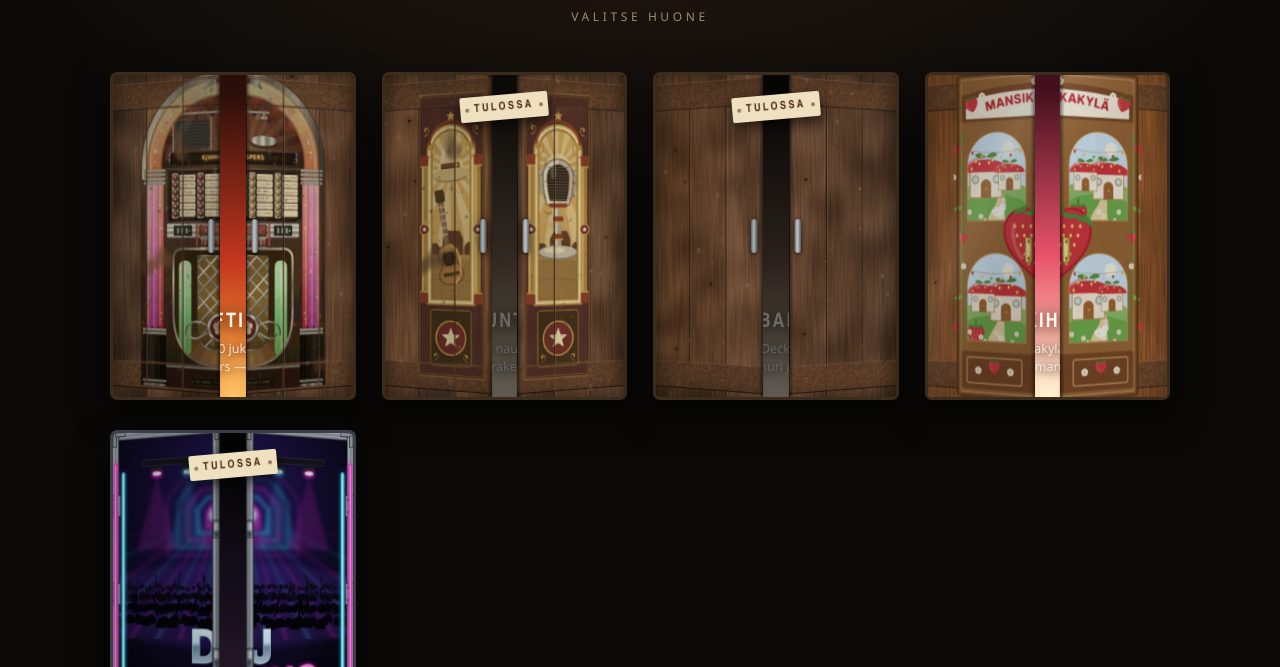
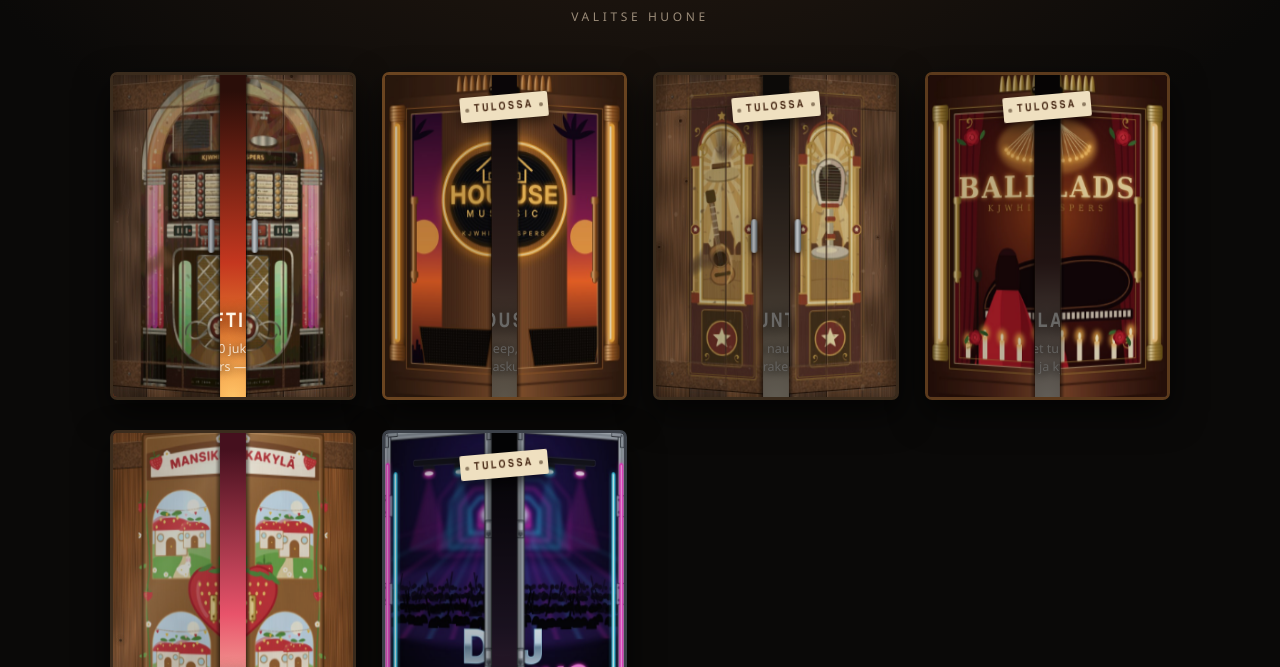
Before and after one commit to Juntsa/musarooms, a plain HTML site: page index.html in a window 1280 px wide. Shown: the part 101-768 px from the top of the page. Drawn offline with Linux system fonts and the light colour scheme.

Commit message:
House ja Balladit: sama art deco -kaappi, eri printti
Kuudes ja seitsemäs ovi referenssikuvien mukaan. Molemmat ovat sama
huonekalu — pyöristetty kruunu kromiviuhkalla, kupariset kulmapylväät
hehkuputkineen, jalusta — ja vain ovien printti vaihtuu. Kaksi
samanlaista kaappia eri printillä on uskottavampi kuin kaksi eri kaappia,
ja se on myös tarina: sama kaappi, eri huone.

- house: amber-neonrengas ja vinyyli, HOUSE MUSIC, auringonlaskupaneelit
  palmuineen ja kohotettuine käsineen
- ballads: kynttiläsali, kattokruunu, flyygeli, laulajan siluetti, ruusut
  ja kultainen kehyskoristelu
- kehyslista kiertää koko ovipariä, ei kumpaakin ovea erikseen: aiemmin
  keskelle jäi 50 px puuta, joka söi kirjaimia printin teksteistä
  ("BALL ADS", "MU IC")
- yksikään huone ei enää jää tyhjälle laudalle; puu-ovi jää varalle
  seuraavaa huonetta varten
- soittimen merkkiä ei kirjoiteta mihinkään: referenssin kone on Pioneer

Co-Authored-By: Claude Opus 5 <noreply@anthropic.com>
Claude-Session: https://claude.ai/code/session_0153AvkQwfLdBQDa3EC36AKN

```diff
--- a/index.html
+++ b/index.html
@@ -101,7 +101,8 @@ h1 span{color:var(--amber)}
 .vasen::after{right:6px}
 .oikea::after{left:6px}
 /* leikkihuoneessa on messinkikahvat ja technossa salvat jo kuvassa */
-.lapset .luukku::after,.techno .luukku::after{display:none}
+.lapset .luukku::after,.techno .luukku::after,
+.house .luukku::after,.balladit .luukku::after{display:none}
 
 /* avautuminen */
 @media (hover:hover){
@@ -125,10 +126,17 @@ h1 span{color:var(--amber)}
   --oik:url("luukut/country-oikea.jpg");
   --hehku:radial-gradient(130% 95% at 50% 100%,#ffcb6a 0%,#a85a1e 44%,#2a1408 100%);
 }
-.yo{
-  --vas:url("luukut/puu-vasen.jpg");
-  --oik:url("luukut/puu-oikea.jpg");
-  --hehku:radial-gradient(130% 95% at 50% 100%,#ffcf74 0%,#8a4a12 44%,#150b05 100%);
+.house{
+  --kehys:#6a4420;
+  --vas:url("luukut/house-vasen.jpg");
+  --oik:url("luukut/house-oikea.jpg");
+  --hehku:radial-gradient(130% 95% at 50% 100%,#ffb340 0%,#b4381e 44%,#2a0a16 100%);
+}
+.balladit{
+  --kehys:#5c3a1c;
+  --vas:url("luukut/ballads-vasen.jpg");
+  --oik:url("luukut/ballads-oikea.jpg");
+  --hehku:radial-gradient(130% 95% at 50% 100%,#ffcf8a 0%,#8a2018 44%,#1a0607 100%);
 }
 .lapset{
   --vas:url("luukut/mansikkakyla-vasen.jpg");
@@ -188,6 +196,15 @@ footer a{color:#8a7a66}
       <div class="luukut"><span class="luukku vasen"></span><span class="luukku oikea"></span></div>
     </a>
 
+    <div class="huone house kiinni">
+      <div class="sisus">
+        <b>House</b>
+        <span>Vocal, deep, soulful<br>auringonlasku ja vinyyli</span>
+      </div>
+      <div class="luukut"><span class="luukku vasen"></span><span class="luukku oikea"></span></div>
+      <span class="kyltti">Tulossa</span>
+    </div>
+
     <div class="huone country kiinni">
       <div class="sisus">
         <b>Country</b>
@@ -197,10 +214,10 @@ footer a{color:#8a7a66}
       <span class="kyltti">Tulossa</span>
     </div>
 
-    <div class="huone yo kiinni">
+    <div class="huone balladit kiinni">
       <div class="sisus">
-        <b>Yö ja balladit</b>
-        <span>SilverDeck-räkki<br>kelanauhuri ja kasetit</span>
+        <b>Balladit</b>
+        <span>Suuret tunteet<br>flyygeli ja kynttilät</span>
       </div>
       <div class="luukut"><span class="luukku vasen"></span><span class="luukku oikea"></span></div>
       <span class="kyltti">Tulossa</span>
```
Also changed, not shown: luukut/ballads-oikea.jpg (added), luukut/ballads-vasen.jpg (added), luukut/house-oikea.jpg (added), luukut/house-vasen.jpg (added).
